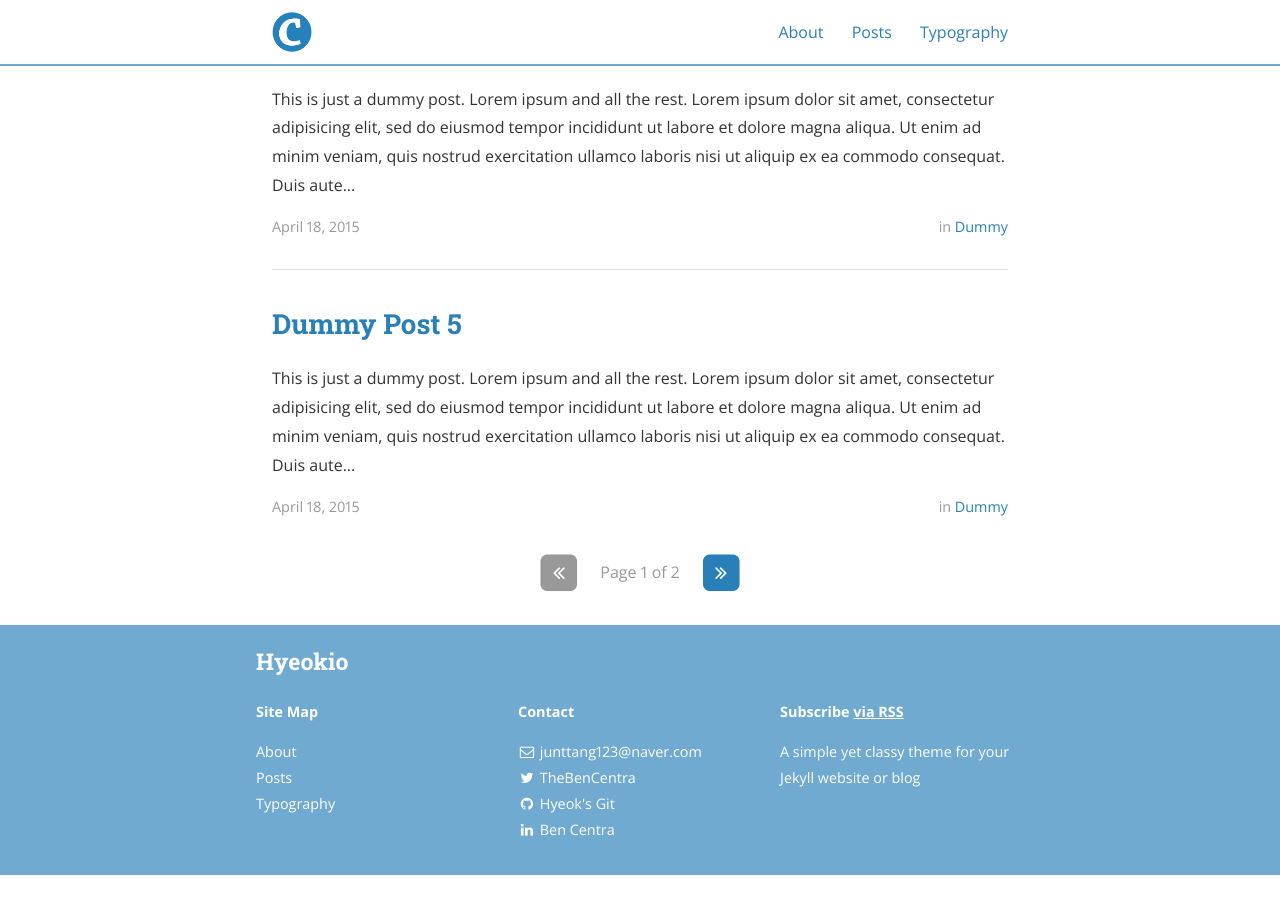
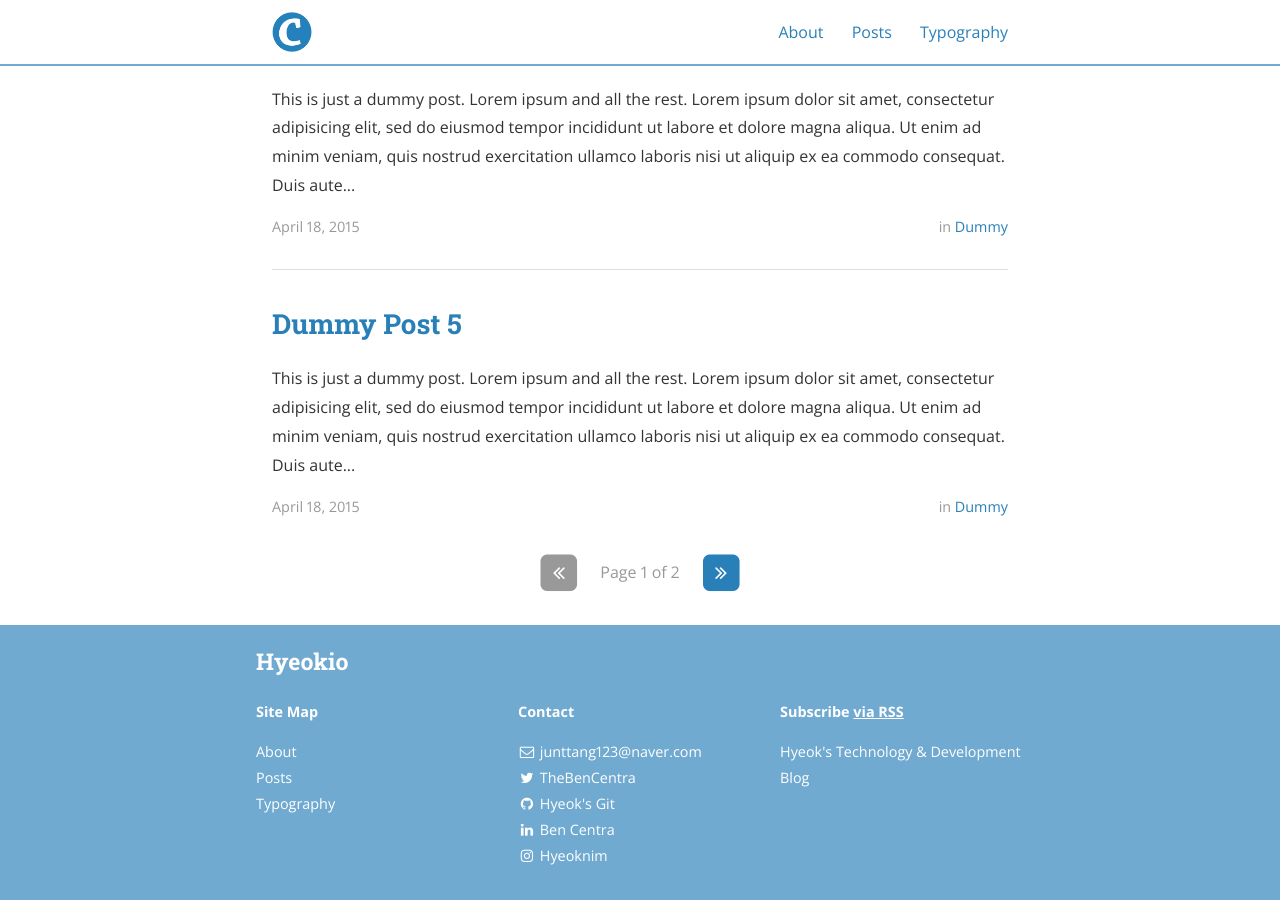
Before and after one commit to junttang/junttang.github.io, a Jekyll site: the page built from index.html, in a window 1280 px wide and 900 px high, scrolled down 1300 px. Built offline with Jekyll 4.4.1, drawn with Linux system fonts in a browser that asks for light colours; nearby versions of some CDN libraries; the list of posts is cut into pages by our own code; before the commit the page ends 2175 px from its top, so only the background shows below that; some of the changed text lies outside the part shown.

Commit message:
Update _config.yml

```diff
--- a/_config.yml
+++ b/_config.yml
@@ -10,11 +10,11 @@ exclude:
 
 # Site settings
 title: Hyeokio
-subtitle: "A simple yet classy theme for your Jekyll website or blog"
+subtitle: "편리한 세상을 만드는 개발자"
 email: junttang123@naver.com
-name: Ben Centra
+name: Hyeok
 description: >
-   A simple yet classy theme for your Jekyll website or blog
+   Hyeok's Technology & Development Blog
 # Base URL of site (i.e. /blog). It should always start with a slash,
 # and never end with a slash. Set it to a blank value if hosting at the
 # root of your server.
@@ -81,7 +81,7 @@ social:
     username: TheBenCentra
     url: https://twitter.com/TheBenCentra
     desc: Follow me on Twitter
-    share: true
+    share: false
 
   - name: Facebook
     icon: facebook
@@ -120,10 +120,10 @@ social:
 
   - name: Instagram
     icon: instagram
-    username: ""
-    url: ""
-    desc: Follow me on Instagram
-    share: false
+    username: Hyeoknim
+    url: https://www.instagram.com/hyeok_nim/
+    desc: Welcome to my Instagram
+    share: true
 
   - name: Pinterest
     icon: pinterest
```
